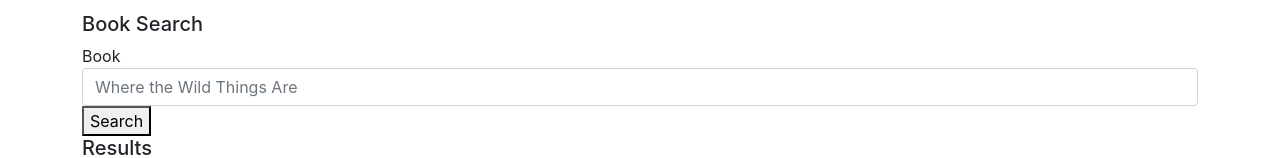
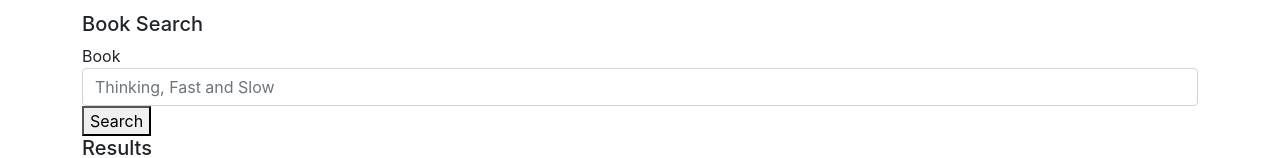
Before and after one commit to k1te-m/Google-Books-React-Search, a React (Create React App) app in the folder client/: page / in a window 1280 px wide. Shown: the part 153-311 px from the top of the page. Built offline with nearby package versions, Linux system fonts and the light colour scheme; no server answers.

Commit message:
rm console logs, updated placeholder

```diff
--- a/client/src/components/BookSearch.js
+++ b/client/src/components/BookSearch.js
@@ -3,7 +3,6 @@ import React, { useState } from 'react';
 import { FormBtn, Input } from './Form';
 import ResultsContainer from './ResultsContainer';
 const baseURL = 'https://www.googleapis.com/books/v1/volumes?q=';
-const MY_KEY = process.env.REACT_APP_API_KEY_GOOGLE_BOOKS
 
 const BookSearch = () => {
     const [userInput, setUserInput] = useState({
@@ -29,7 +28,6 @@ const BookSearch = () => {
         } else {
             try{
             let results = await axios.get(baseURL + book.replace(/\s/g, ''));
-            console.log(baseURL + book.replace(/\s/g, '+'))
             googleBooksArray = await results.data.items;
             setSearchedBooks({...searchedBooks, searchedBooks: googleBooksArray})
             }
@@ -49,7 +47,7 @@ const BookSearch = () => {
                         <Input
                             onChange={handleInputChange}
                             name='book'
-                            placeholder='Where the Wild Things Are'
+                            placeholder='Thinking, Fast and Slow'
                             value={book}
                         />
                         <FormBtn
```
